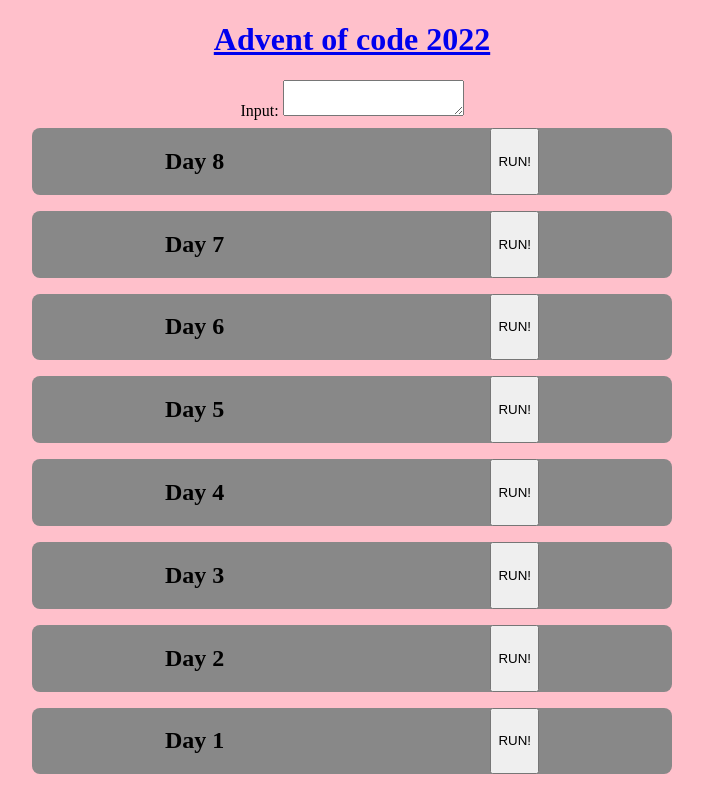
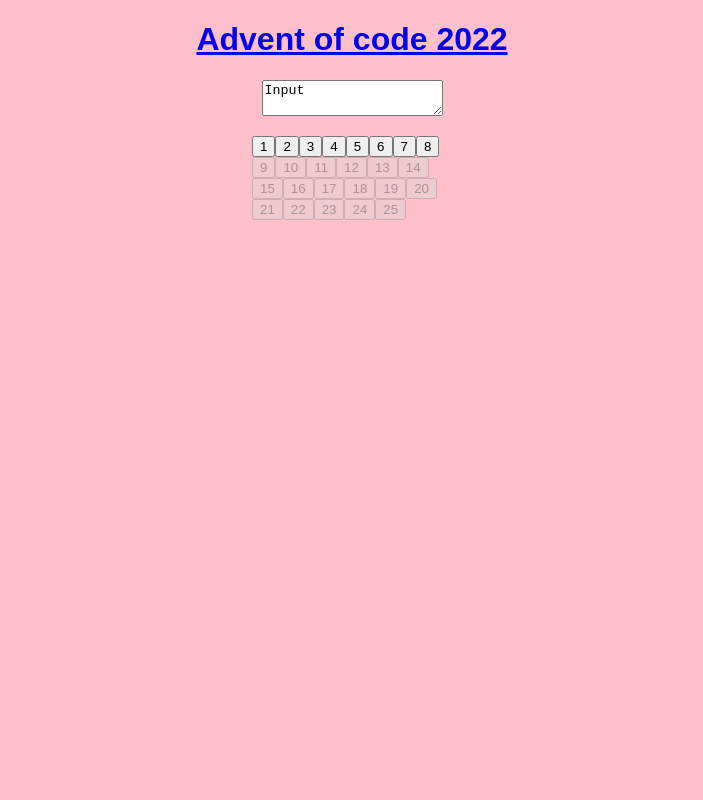
Before and after one commit to Demborg/aoc22, a React (Vite) app: page / in a window 1280 px wide. Shown: the whole page, without its empty margins (288-991 px from the left). Built offline with nearby package versions, Linux system fonts and the light colour scheme.

Commit message:
Make it fit a much larger screen size

```diff
--- a/src/App.css
+++ b/src/App.css
@@ -1,6 +1,17 @@
 body {
     margin: 0px;
     background-color: pink;
+    font-family: Arial, Helvetica, sans-serif;
+}
+
+ul {
+    margin: 0px;
+}
+
+.Wide {
+    margin-top: 1rem;
+    width: 80%;
+    max-width: 200px;
 }
 
 .App {
@@ -11,20 +22,9 @@
     flex-direction: column;
 }
 
-.Day {
-    max-width: 40rem;
-    width: 90%;
-    margin: 0.5rem;
-    overflow: hidden;
-    border-radius: 0.5rem;
-    background-color: #bbbbbb;
-}
-
-.TitleDay {
-    background-color: #888888;
+.Calendar {
     display: flex;
-    justify-content: space-around;
-    flex-direction: row;
+    flex-wrap: wrap;
 }
 
 .Result {
--- a/src/App.tsx
+++ b/src/App.tsx
@@ -10,28 +10,67 @@
 import { day7 } from "./7";
 import { day8 } from "./8";
 
+const functions = new Map<number, Fn>([
+  [1, day1],
+  [2, day2],
+  [3, day3],
+  [4, day4],
+  [5, day5],
+  [6, day6],
+  [7, day7],
+  [8, day8],
+]);
+
 const Day = (props: {
   input: MutableRefObject<string>;
+  setResult: (result: Result) => void;
+  setTime: (time: number) => void;
   day: number;
-  function: Fn;
+  function?: Fn;
 }) => {
+  return (
+    <div className="Day">
+      <button
+        disabled={props.function === undefined}
+        onClick={() => {
+          if (props.function) {
+            const start = performance.now();
+            props.setResult(props.function(props.input.current));
+            props.setTime(performance.now() - start);
+          }
+        }}
+      >
+        {props.day}
+      </button>
+    </div>
+  );
+};
+
+function App() {
+  const inputRef = useRef<string>("");
   const [result, setResult] = useState<Result>();
   const [time, setTime] = useState<number>();
   return (
-    <div className="Day">
-      <div className="TitleDay">
-        <h2>Day {props.day}</h2>
-        <button
-          onClick={() => {
-            const start = performance.now();
-            setResult(props.function(props.input.current));
-            setTime(performance.now() - start);
-          }}
-        >
-          RUN!
-        </button>{" "}
+    <div className="App">
+      <h1>
+        <a href="https://adventofcode.com/2022">Advent of code 2022</a>
+      </h1>
+      <div>
+        <textarea defaultValue={"Input"} onChange={(e) => (inputRef.current = e.target.value)} />
       </div>
-      <div className="Result">
+
+      <div className="Calendar Wide">
+        {Array(25).fill(0).map((_, i) => (
+          <Day
+            input={inputRef}
+            setResult={setResult}
+            setTime={setTime}
+            day={i + 1}
+            function={functions.get(i + 1)}
+          />
+        ))}
+      </div>
+      <div className="Result Wide">
         {result && (
           <ul>
             {result
@@ -45,29 +84,6 @@
       </div>
     </div>
   );
-};
-
-function App() {
-  const inputRef = useRef<string>("");
-  return (
-    <div className="App">
-      <h1>
-        <a href="https://adventofcode.com/2022">Advent of code 2022</a>
-      </h1>
-      <div>
-        Input:{" "}
-        <textarea onChange={(e) => (inputRef.current = e.target.value)} />
-      </div>
-      <Day input={inputRef} day={8} function={day8} />
-      <Day input={inputRef} day={7} function={day7} />
-      <Day input={inputRef} day={6} function={day6} />
-      <Day input={inputRef} day={5} function={day5} />
-      <Day input={inputRef} day={4} function={day4} />
-      <Day input={inputRef} day={3} function={day3} />
-      <Day input={inputRef} day={2} function={day2} />
-      <Day input={inputRef} day={1} function={day1} />
-    </div>
-  );
 }
 
 export default App;
```
